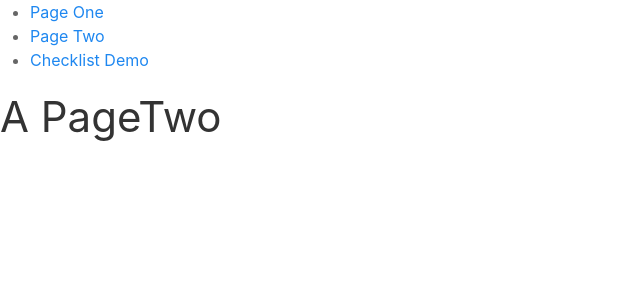
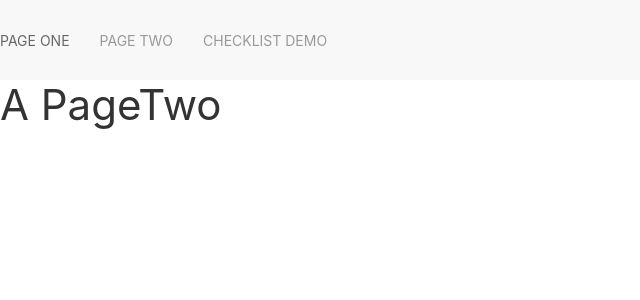
Before and after one commit to anditakaesar/sandbox-react-redux, a React (Create React App) app: page /pagetwo in a window 1280 px wide. Shown: the top 300 px of the page, without its empty margins (0-640 px from the left). Built offline with nearby package versions, Linux system fonts and the light colour scheme.

Commit message:
Create initial demos

```diff
--- a/src/App.js
+++ b/src/App.js
@@ -13,8 +13,9 @@ class App extends React.Component {
   render() {
     return (
       <Router>
-        <nav>
-          <ul>
+        <nav className="uk-navbar-container" uk-navbar>
+          <div className="uk-navbar-left">
+            <ul className="uk-navbar-nav">
               <li>
                 <Link to="/pageone">Page One</Link>
               </li>
@@ -25,6 +26,7 @@ class App extends React.Component {
                 <Link to="/checklist">Checklist Demo</Link>
               </li>
             </ul>
+          </div>
         </nav>
 
         <main>
--- a/src/checklist/ChecklistDemo.jsx
+++ b/src/checklist/ChecklistDemo.jsx
@@ -92,7 +92,7 @@ class CheckListDemo extends React.Component {
     }
 
     return(
-      <div className="main-container uk-container uk-position-top-center">
+      <div className="main-container uk-container">
         <ListForm onSave={this._onClickSaveHandler}
         onClear={this._clearFields}
         list={editedList}
```
Lines whose indentation alone changed are shown as unchanged.
